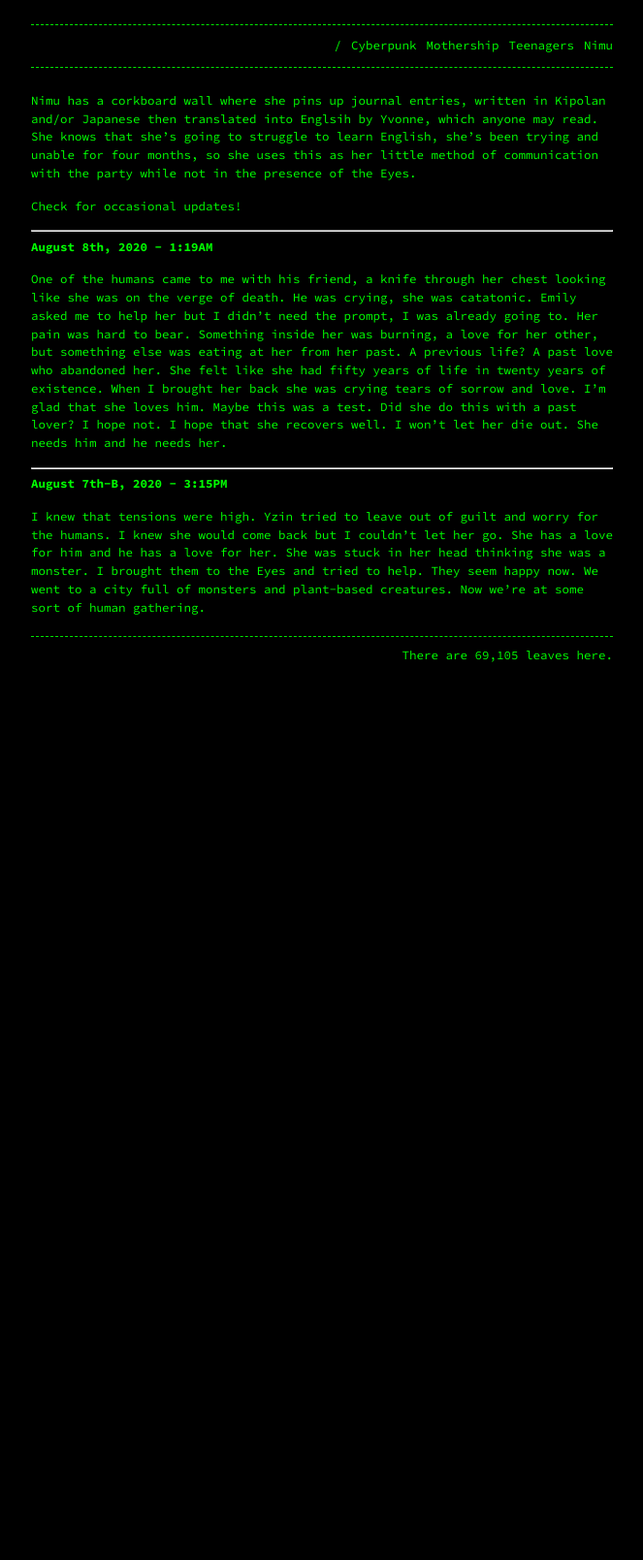
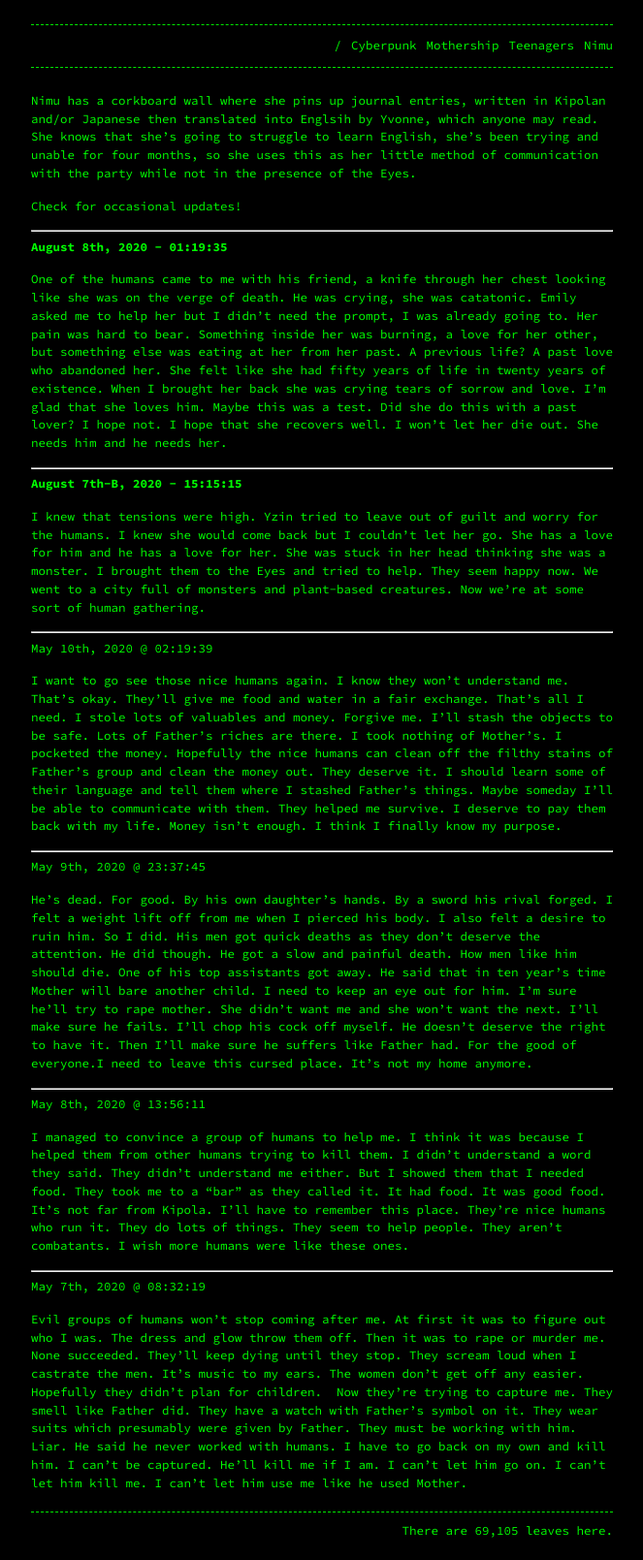
Before and after one commit to Terwilliger69105/69105.github.io, a Jekyll site: the page built from nimu.md, in a window 1280 px wide. Shown: the whole page at 97% size, without its empty margins (308-971 px from the left). Built offline with Jekyll 4.4.1, drawn with Linux system fonts in a browser that asks for light colours; our own code applies the rules of GitHub Pages for plain Markdown files; before the commit the page ends 900 px from its top, so only the background shows below that.

Commit message:
Update nimu.md

```diff
--- a/nimu.md
+++ b/nimu.md
@@ -9,12 +9,36 @@ Check for occasional updates!
 
 ---
 
-**August 8th, 2020 - 1:19AM**
+**August 8th, 2020 - 01:19:35**
 
 One of the humans came to me with his friend, a knife through her chest looking like she was on the verge of death. He was crying, she was catatonic. Emily asked me to help her but I didn't need the prompt, I was already going to. Her pain was hard to bear. Something inside her was burning, a love for her other, but something else was eating at her from her past. A previous life? A past love who abandoned her. She felt like she had fifty years of life in twenty years of existence. When I brought her back she was crying tears of sorrow and love. I'm glad that she loves him. Maybe this was a test. Did she do this with a past lover? I hope not. I hope that she recovers well. I won't let her die out. She needs him and he needs her.
 
 ---
 
-**August 7th-B, 2020 - 3:15PM**
+**August 7th-B, 2020 - 15:15:15**
 
 I knew that tensions were high. Yzin tried to leave out of guilt and worry for the humans. I knew she would come back but I couldn't let her go. She has a love for him and he has a love for her. She was stuck in her head thinking she was a monster. I brought them to the Eyes and tried to help. They seem happy now. We went to a city full of monsters and plant-based creatures. Now we're at some sort of human gathering.
+
+---
+
+May 10th, 2020 @ 02:19:39
+
+I want to go see those nice humans again. I know they won't understand me. That's okay. They'll give me food and water in a fair exchange. That's all I need. I stole lots of valuables and money. Forgive me. I'll stash the objects to be safe. Lots of Father's riches are there. I took nothing of Mother's. I pocketed the money. Hopefully the nice humans can clean off the filthy stains of Father's group and clean the money out. They deserve it. I should learn some of their language and tell them where I stashed Father's things. Maybe someday I'll be able to communicate with them. They helped me survive. I deserve to pay them back with my life. Money isn't enough. I think I finally know my purpose.
+
+---
+
+May 9th, 2020 @ 23:37:45
+
+He's dead. For good. By his own daughter's hands. By a sword his rival forged. I felt a weight lift off from me when I pierced his body. I also felt a desire to ruin him. So I did. His men got quick deaths as they don't deserve the attention. He did though. He got a slow and painful death. How men like him should die. One of his top assistants got away. He said that in ten year's time Mother will bare another child. I need to keep an eye out for him. I'm sure he'll try to rape mother. She didn't want me and she won't want the next. I'll make sure he fails. I'll chop his cock off myself. He doesn't deserve the right to have it. Then I'll make sure he suffers like Father had. For the good of everyone.I need to leave this cursed place. It's not my home anymore.
+
+---
+
+May 8th, 2020 @ 13:56:11
+
+I managed to convince a group of humans to help me. I think it was because I helped them from other humans trying to kill them. I didn't understand a word they said. They didn't understand me either. But I showed them that I needed food. They took me to a "bar" as they called it. It had food. It was good food. It's not far from Kipola. I'll have to remember this place. They're nice humans who run it. They do lots of things. They seem to help people. They aren't combatants. I wish more humans were like these ones.
+
+---
+
+May 7th, 2020 @ 08:32:19
+
+Evil groups of humans won't stop coming after me. At first it was to figure out who I was. The dress and glow throw them off. Then it was to rape or murder me. None succeeded. They'll keep dying until they stop. They scream loud when I castrate the men. It's music to my ears. The women don't get off any easier. Hopefully they didn't plan for children.  Now they're trying to capture me. They smell like Father did. They have a watch with Father's symbol on it. They wear suits which presumably were given by Father. They must be working with him. Liar. He said he never worked with humans. I have to go back on my own and kill him. I can't be captured. He'll kill me if I am. I can't let him go on. I can't let him kill me. I can't let him use me like he used Mother.
```
